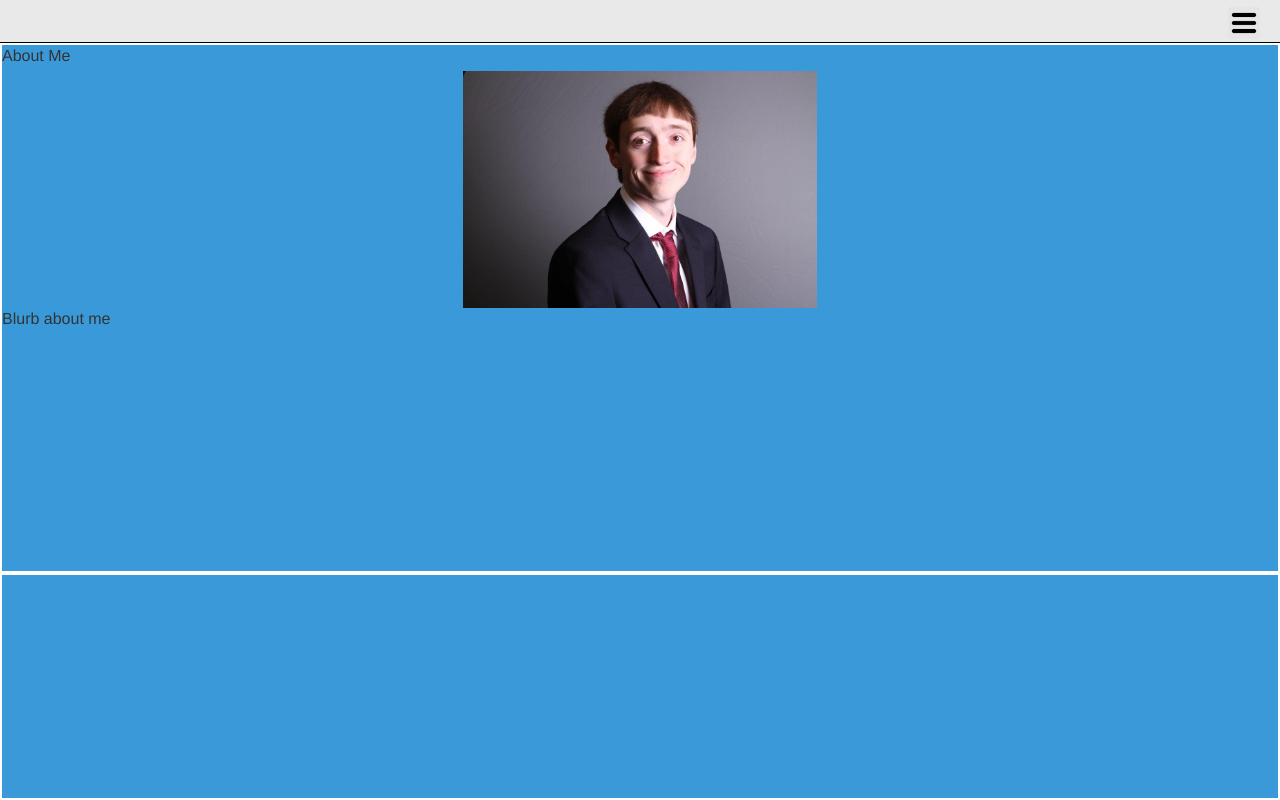
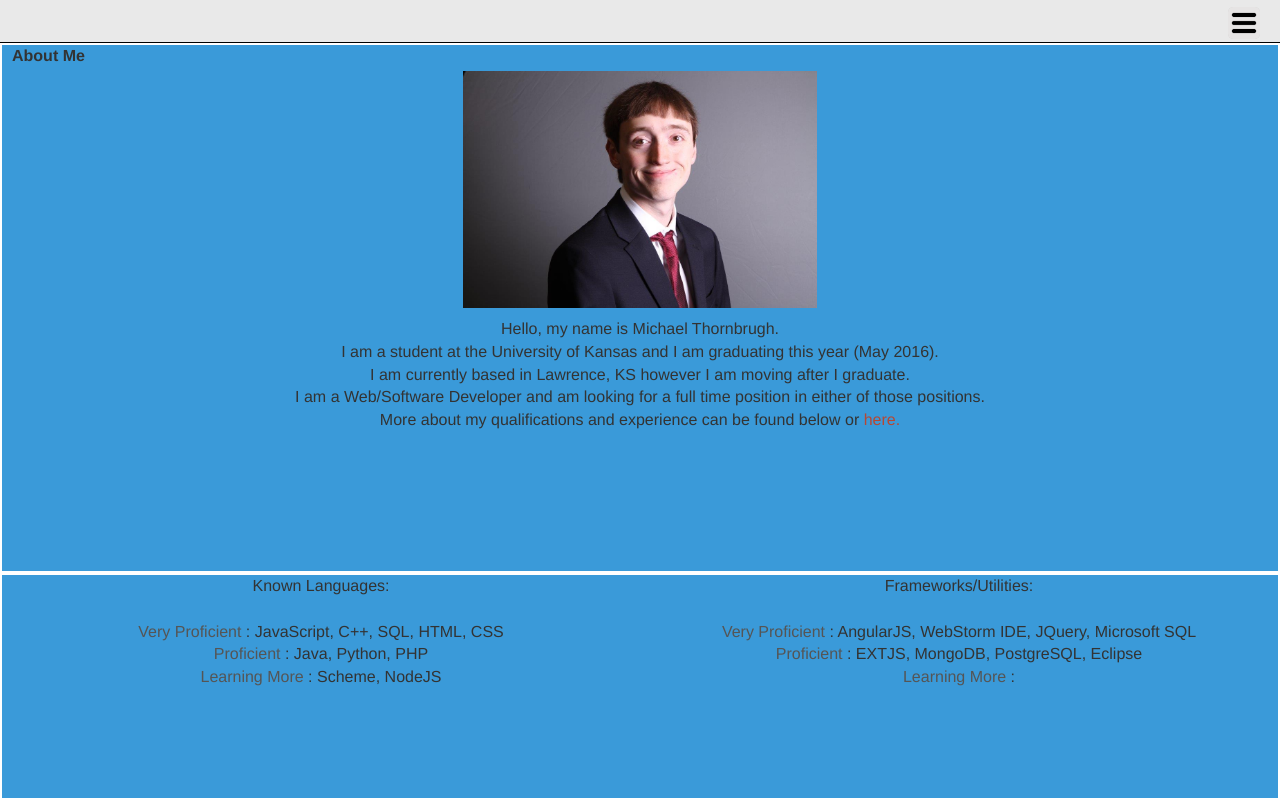
Before and after one commit to mpthornbrugh/Portfolio, a plain HTML site: page index.html at #/main in a window 1280 px wide. Both pictures are taken after a click on the element "About Me". Drawn offline with Linux system fonts and the light colour scheme; some packages are replaced by stand-ins of ours.

Commit message:
About page now includes stuff.

```diff
--- a/about/view.html
+++ b/about/view.html
@@ -1,17 +1,40 @@
 <div class="aboutPage">
 	<div style="height: 70%;width: 100%;border:2px solid white;">
-		<div style="width:100%;height:5%;">
+		<div style="width:100%;height:5%;font-weight:bold;padding-left:10px;">
 			About Me
 		</div>
 		<div style="width:100%;height:45%;text-align:center;">
 			<img src="images/Michael_LinkedIn_Photo.jpg" style="height:100%;">
 		</div>
-		<div style="width:100%;height:45%;font-size:16px;">
-			Blurb about me
+		<div style="width:100%;height:45%;font-size:16px;padding-top:10px;text-align:center;">
+			Hello, my name is Michael Thornbrugh.<br/>
+			I am a student at the University of Kansas and I am graduating this year (May 2016). <br/>
+			I am currently based in Lawrence, KS however I am moving after I graduate.<br/>
+			I am a Web/Software Developer and am looking for a full time position in either of those positions.<br/>
+			More about my qualifications and experience can be found below or <a class="aboutATags" href="#/resume">here.</a>
 		</div>
 	</div>
 
 	<div style="height: 30%;width: 100%;border:2px solid white;">
+		<div style="height:100%;width:50%;float:left;text-align:center;">
+			Known Languages: <br/><br/>
 
+			<a href="#" class="tooltipHover" data-toggle="tooltip" title="Done several projects in these languages">Very Proficient</a>
+			: JavaScript, C++, SQL, HTML, CSS<br/>
+			<a href="#" class="tooltipHover" data-toggle="tooltip" title="Done few projects in these languages">Proficient</a>
+			: Java, Python, PHP<br/>
+			<a href="#" class="tooltipHover" data-toggle="tooltip" title="Small projects done in these languages. Learning more.">Learning More</a>
+			: Scheme, NodeJS<br/>
+		</div>
+		<div style="height:100%;width:50%;float:left;text-align:center;">
+			Frameworks/Utilities: <br/><br/>
+
+			<a href="#" class="tooltipHover" data-toggle="tooltip" title="Done several projects using these">Very Proficient</a>
+			: AngularJS, WebStorm IDE, JQuery, Microsoft SQL<br/>
+			<a href="#" class="tooltipHover" data-toggle="tooltip" title="Done few projects using these">Proficient</a>
+			: EXTJS, MongoDB, PostgreSQL, Eclipse<br/>
+			<a href="#" class="tooltipHover" data-toggle="tooltip" title="Small projects done with these. Trying to better understand them">Learning More</a>
+			: <br/>
+		</div>
 	</div>
 </div>
--- a/css/portfolio.css
+++ b/css/portfolio.css
@@ -117,6 +117,18 @@
 	font-size: 16px;
 }
 
+.aboutATags {
+	color:#B74733;
+}
+
+.aboutATags:hover {
+	color:#7C232E;
+}
+
+.tooltipHover {
+	color: #555555;
+}
+
 .contactPage {
 	background: #A3D39C;
 	position: absolute;
```
Also changed, not shown: main/main.js (+3 -0 lines).
